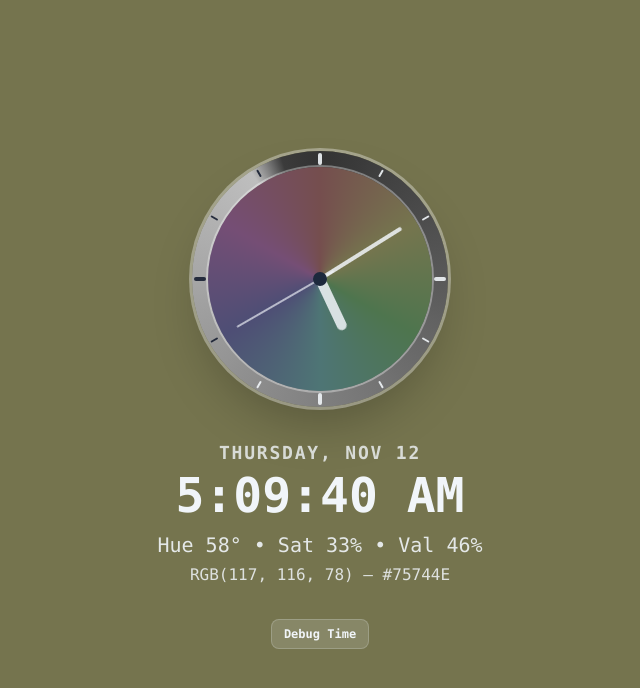
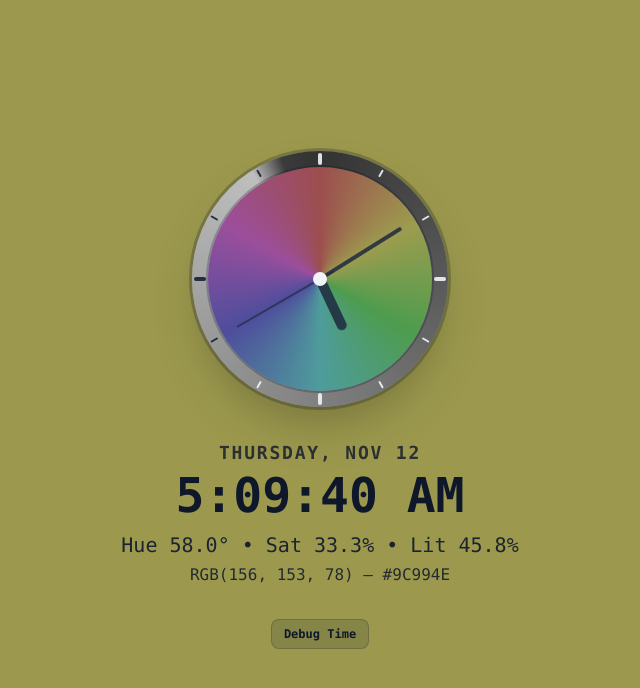
Before and after one commit to DanTheManGude/color-clock-2, a Next.js app: page / in a window 1280 px wide. Shown: the top 688 px of the page, without its empty margins (320-960 px from the left). Built offline with nearby package versions, Linux system fonts and the light colour scheme.

Commit message:
use lightness rather than value

```diff
--- a/app/components/ClockReadout.tsx
+++ b/app/components/ClockReadout.tsx
@@ -5,7 +5,7 @@ interface ClockReadoutProps {
   activeDate: Date;
   hue: number;
   saturation: number;
-  value: number;
+  lightness: number;
   hex: string;
   rgb: RgbColor;
   isDebugActive: boolean;
@@ -16,7 +16,7 @@ function ClockReadout({
   activeDate,
   hue,
   saturation,
-  value,
+  lightness,
   hex,
   rgb,
   isDebugActive,
@@ -37,10 +37,10 @@ function ClockReadout({
     [activeDate],
   );
 
-  const hsvSummary = useMemo(
+  const hslSummary = useMemo(
     () =>
-      `Hue ${hue.toFixed(0)}° • Sat ${saturation.toFixed(0)}% • Val ${value.toFixed(0)}%`,
-    [hue, saturation, value],
+      `Hue ${hue.toFixed(1)}° • Sat ${saturation.toFixed(1)}% • Lit ${lightness.toFixed(1)}%`,
+    [hue, saturation, lightness],
   );
 
   const rgbHexSummary = useMemo(
@@ -61,8 +61,10 @@ function ClockReadout({
       </div>
       <div className="text-5xl font-bold mb-3">{formattedTime}</div>
 
-      {/* Primary Hue / Seasonal Saturation / Value Summary */}
-      <div className="text-xl opacity-90 mb-1">{hsvSummary}</div>
+      {/* Primary Hue / Seasonal Saturation / Lightness Summary */}
+      <div className="text-base sm:text-xl opacity-90 mb-0.5 sm:mb-1">
+        {hslSummary}
+      </div>
 
       {/* Live RGB Readout */}
       <div
--- a/app/components/ColorClockDial.tsx
+++ b/app/components/ColorClockDial.tsx
@@ -1,5 +1,5 @@
 import { memo, useMemo } from "react";
-import { CLOCK_CONFIG, HourTick, HueOffsetTick } from "../lib/colorClock";
+import { CLOCK_CONFIG, HourTick } from "../lib/colorClock";
 
 interface ColorClockDialProps {
   hueWheelGradient: string;
@@ -9,7 +9,7 @@ interface ColorClockDialProps {
   minuteAngle: number;
   secondAngle: number;
   hue: number;
-  value: number;
+  lightness: number;
   isBright: boolean;
 }
 
@@ -60,7 +60,7 @@ function ColorClockDial({
   minuteAngle,
   secondAngle,
   hue,
-  value,
+  lightness,
   isBright,
 }: ColorClockDialProps) {
   const handColorClass = useMemo(
@@ -113,8 +113,8 @@ function ColorClockDial({
 
   const ariaLabel = useMemo(
     () =>
-      `Color and 12-hour value clock showing ${Math.round(hue)} degrees hue and ${Math.round(value)}% value`,
-    [hue, value],
+      `Color and 12-hour lightness clock showing ${Math.round(hue)} degrees hue and ${Math.round(lightness)}% lightness`,
+    [hue, lightness],
   );
 
   return (
@@ -125,7 +125,7 @@ function ColorClockDial({
     >
       <HourTickLayer hourTicks={hourTicks} />
 
-      {/* Inner HSV Hue Wheel */}
+      {/* Inner HSL Hue Wheel */}
       <div
         style={innerWheelStyle}
         className="relative w-full h-full rounded-full overflow-hidden flex items-center justify-center"
--- a/app/components/Time.tsx
+++ b/app/components/Time.tsx
@@ -131,7 +131,7 @@ export default function Time() {
           minuteAngle={clockState.minuteAngle}
           secondAngle={clockState.secondAngle}
           hue={clockState.hue}
-          value={clockState.value}
+          lightness={clockState.lightness}
           isBright={clockState.isBright}
         />
 
@@ -139,7 +139,7 @@ export default function Time() {
           activeDate={activeDate}
           hue={clockState.hue}
           saturation={clockState.saturation}
-          value={clockState.value}
+          lightness={clockState.lightness}
           hex={clockState.hex}
           rgb={clockState.rgb}
           isDebugActive={isDebugActive}
--- a/app/lib/colorClock.ts
+++ b/app/lib/colorClock.ts
@@ -7,9 +7,9 @@ export const CLOCK_CONFIG = {
   MIN_SATURATION_PERCENT: 27,
   MAX_SATURATION_PERCENT: 87,
   SUMMER_SOLSTICE_DAY_OF_YEAR: 171, // June 21 (0-indexed)
-  MIN_VALUE_PERCENT: 20,
-  MAX_VALUE_PERCENT: 80,
-  WEEK_SWATCH_VALUE_PERCENT: 65,
+  MIN_LIGHTNESS_PERCENT: 20,
+  MAX_LIGHTNESS_PERCENT: 80,
+  WEEK_SWATCH_LIGHTNESS_PERCENT: 65,
   LUMINANCE_CONTRAST_THRESHOLD: 0.179, // WCAG
   BEZEL_LUMINANCE_CONTRAST_THRESHOLD: 0.28,
   SECONDS_PER_MINUTE: 60,
@@ -84,7 +84,7 @@ export class ColorClock {
   }
 
   /**
-   * Computes seasonal saturation (35% on Winter Solstice -> 95% on Summer Solstice).
+   * Computes seasonal saturation (27% on Winter Solstice -> 87% on Summer Solstice).
    */
   static getSeasonalSaturation(date: Date): number {
     const {
@@ -158,39 +158,39 @@ export class ColorClock {
   }
 
   /**
-   * Computes HSV Value (20% at midnight -> 80% at noon) for any second of the day.
+   * Computes HSL Lightness (20% at midnight -> 80% at noon) for any second of the day.
    */
-  static getValueAtSecond(seconds: number): number {
+  static getLightnessAtSecond(seconds: number): number {
     const {
       SECONDS_PER_DAY,
       SECONDS_PER_HALF_DAY,
-      MIN_VALUE_PERCENT,
-      MAX_VALUE_PERCENT,
+      MIN_LIGHTNESS_PERCENT,
+      MAX_LIGHTNESS_PERCENT,
     } = CLOCK_CONFIG;
 
     const normalized =
       ((seconds % SECONDS_PER_DAY) + SECONDS_PER_DAY) % SECONDS_PER_DAY;
     const distanceFromMidnight =
       SECONDS_PER_HALF_DAY - Math.abs(SECONDS_PER_HALF_DAY - normalized);
-    const valueRange = MAX_VALUE_PERCENT - MIN_VALUE_PERCENT;
+    const lightnessRange = MAX_LIGHTNESS_PERCENT - MIN_LIGHTNESS_PERCENT;
 
     return (
-      MIN_VALUE_PERCENT +
-      (distanceFromMidnight / SECONDS_PER_HALF_DAY) * valueRange
+      MIN_LIGHTNESS_PERCENT +
+      (distanceFromMidnight / SECONDS_PER_HALF_DAY) * lightnessRange
     );
   }
 
   /**
-   * Converts HSV values (h in [0,360), s & v in) to standard 0-255 RGB integers.
+   * Converts HSL values (h in [0,360), s & l in) to standard 0-255 RGB integers.
    */
-  static hsvToRgb(h: number, s: number, v: number): RgbColor {
-    const normalizedH = ((h % 360) + 360) % 360;
+  static hslToRgb(h: number, s: number, l: number): RgbColor {
+    const normalizedH = h % 360;
     const sat = Math.max(0, Math.min(100, s)) / 100;
-    const val = Math.max(0, Math.min(100, v)) / 100;
+    const light = Math.max(0, Math.min(100, l)) / 100;
 
-    const c = val * sat;
+    const c = (1 - Math.abs(2 * light - 1)) * sat;
     const x = c * (1 - Math.abs(((normalizedH / 60) % 2) - 1));
-    const m = val - c;
+    const m = light - c / 2;
 
     let r1 = 0;
     let g1 = 0;
@@ -226,17 +226,17 @@ export class ColorClock {
   }
 
   /**
-   * Converts HSV directly to a CSS rgb(r, g, b) string.
+   * Converts HSL directly to a CSS rgb(r, g, b) string.
    */
-  static hsvToCssRgb(h: number, s: number, v: number): string {
-    const rgb = this.hsvToRgb(h, s, v);
-    return this.rbgToCss(rgb);
+  static hslToCssRgb(h: number, s: number, l: number): string {
+    const rgb = this.hslToRgb(h, s, l);
+    return this.rgbToCss(rgb);
   }
 
   /**
-   * Converts RGB Color directly to a CSS rgb(r, g, b) string.
+   * Converts an RgbColor directly to a CSS rgb(r, g, b) string.
    */
-  static rbgToCss({ r, g, b }: RgbColor): string {
+  static rgbToCss({ r, g, b }: RgbColor): string {
     return `rgb(${r}, ${g}, ${b})`;
   }
 
@@ -253,26 +253,26 @@ export class ColorClock {
 
   /**
    * Computes the 12 hour tick marks with per-tick contrast based on the grayscale
-   * HSV Value directly beneath each tick, returning a stable array reference when unchanged.
+   * HSL Lightness directly beneath each tick, returning a stable array reference when unchanged.
    */
   static getHourTicks(
     secondsSinceMidnight: number,
     hourAngle: number,
   ): HourTick[] {
-    const normalizedHourAngle = ((hourAngle % 360) + 360) % 360;
+    const normalizedHourAngle = hourAngle % 360;
     const ticks = Array.from({ length: CLOCK_CONFIG.HOURS_ON_DIAL }, (_, i) => {
       const angle = i * CLOCK_CONFIG.DEGREES_PER_HOUR;
-      const rawDelta = (((angle - normalizedHourAngle) % 360) + 360) % 360;
+      const rawDelta = (angle - normalizedHourAngle) % 360;
       const signedDeltaDeg = rawDelta >= 180 ? rawDelta - 360 : rawDelta;
 
       const offsetSeconds =
         (signedDeltaDeg / CLOCK_CONFIG.DEGREES_PER_HOUR) *
         CLOCK_CONFIG.SECONDS_PER_HOUR;
-      const valueAtTick = this.getValueAtSecond(
+      const lightnessAtTick = this.getLightnessAtSecond(
         secondsSinceMidnight + offsetSeconds,
       );
       const luminance = this.getRelativeLuminance(
-        this.hsvToRgb(0, 0, valueAtTick),
+        this.hslToRgb(0, 0, lightnessAtTick),
       );
 
       return {
@@ -293,21 +293,18 @@ export class ColorClock {
   }
 
   /**
-   * Builds the CSS conic-gradient string for the inner HSV hue wheel.
+   * Builds the CSS conic-gradient string for the inner HSL hue wheel.
    */
-  static getHueWheelGradient(
-    dayOffset: number,
-    value: number,
-    saturation: number,
-  ): string {
-    const wheelStartAngle = (360 - dayOffset) % 360;
+  static getHueWheelGradient(lightness: number, saturation: number): string {
+    const wheelStartAngle = (360 - CLOCK_CONFIG.STARTING_HUE) % 360;
     const stops = HUE_WHEEL_STOPS.map((deg) =>
-      this.hsvToCssRgb(deg, saturation, value),
+      this.hslToCssRgb(deg, saturation, lightness),
     ).join(", ");
     return `conic-gradient(from ${wheelStartAngle}deg, ${stops})`;
   }
+
   /**
-   * Builds the CSS conic-gradient string for the 12-hour rolling grayscale HSV Value ring,
+   * Builds the CSS conic-gradient string for the 12-hour rolling grayscale HSL Lightness ring,
    * feathering the ±6h seam opposite the hour hand so -6h and +6h blend smoothly.
    */
   static getBrightnessRingGradient(
@@ -316,35 +313,42 @@ export class ColorClock {
   ): string {
     const steps = 48;
     const sixHoursSeconds = 6 * CLOCK_CONFIG.SECONDS_PER_HOUR;
-    const minus6Value = this.getValueAtSecond(
+    const minus6Lightness = this.getLightnessAtSecond(
       secondsSinceMidnight - sixHoursSeconds,
     );
-    const plus6Value = this.getValueAtSecond(
+    const plus6Lightness = this.getLightnessAtSecond(
       secondsSinceMidnight + sixHoursSeconds,
     );
-    const seamColor = this.hsvToCssRgb(0, 0, (minus6Value + plus6Value) / 2);
+    const seamColor = this.hslToCssRgb(
+      0,
+      0,
+      (minus6Lightness + plus6Lightness) / 2,
+    );
+
     const interiorStops = Array.from({ length: steps - 1 }, (_, idx) => {
       const i = idx + 1;
       const offsetHours = -6 + (i / steps) * 12;
       const angleDeg = (i / steps) * 360;
-      const stopValue = this.getValueAtSecond(
+      const stopLightness = this.getLightnessAtSecond(
         secondsSinceMidnight + offsetHours * CLOCK_CONFIG.SECONDS_PER_HOUR,
       );
-      return `${this.hsvToCssRgb(0, 0, stopValue)} ${angleDeg.toFixed(2)}deg`;
+      return `${this.hslToCssRgb(0, 0, stopLightness)} ${angleDeg.toFixed(2)}deg`;
     });
+
     const allStops = [
       `${seamColor} 0deg`,
       ...interiorStops,
       `${seamColor} 360deg`,
     ].join(", ");
-    const normalizedHourAngle = ((hourAngle % 360) + 360) % 360;
+
+    const normalizedHourAngle = hourAngle % 360;
     const ringStartAngle = (normalizedHourAngle + 180) % 360;
     return `conic-gradient(from ${ringStartAngle.toFixed(2)}deg, ${allStops})`;
   }
 
   /**
-• Computes all derived HSV visual and numeric values for a given Date.
-*/
+   * Computes all derived HSL visual and numeric values for a given Date.
+   */
   static getClockState(date: Date) {
     const dayOfYear = this.getDayOfYear(date);
     const secondsSinceMidnight = this.getSecondsSinceMidnight(date);
@@ -358,14 +362,15 @@ export class ColorClock {
       (secondsSinceMidnight / CLOCK_CONFIG.SECONDS_PER_HALF_DAY) * 360;
 
     // Normalize hue into [0, 360)
-    const hue = (((minuteAngle + CLOCK_CONFIG.STARTING_HUE) % 360) + 360) % 360;
+    const hue = (minuteAngle + CLOCK_CONFIG.STARTING_HUE) % 360;
     const saturation = this.getSeasonalSaturation(date);
-    const value = this.getValueAtSecond(secondsSinceMidnight);
-    const rgb = this.hsvToRgb(hue, saturation, value);
+    const lightness = this.getLightnessAtSecond(secondsSinceMidnight);
+    const rgb = this.hslToRgb(hue, saturation, lightness);
     const hex = this.rgbToHex(rgb);
     const isBright =
       this.getRelativeLuminance(rgb) >
       CLOCK_CONFIG.LUMINANCE_CONTRAST_THRESHOLD;
+
     return {
       dayOfYear,
       secondsSinceMidnight,
@@ -374,21 +379,17 @@ export class ColorClock {
       hourAngle,
       hue,
       saturation,
-      value,
+      lightness,
       rgb,
       hex,
       isBright,
       backgroundColor: hex,
-      hueWheelGradient: this.getHueWheelGradient(
-        CLOCK_CONFIG.STARTING_HUE,
-        value,
-        saturation,
-      ),
-      hourTicks: this.getHourTicks(secondsSinceMidnight, hourAngle),
+      hueWheelGradient: this.getHueWheelGradient(lightness, saturation),
       brightnessRingGradient: this.getBrightnessRingGradient(
         secondsSinceMidnight,
         hourAngle,
       ),
+      hourTicks: this.getHourTicks(secondsSinceMidnight, hourAngle),
     };
   }
 }
```
